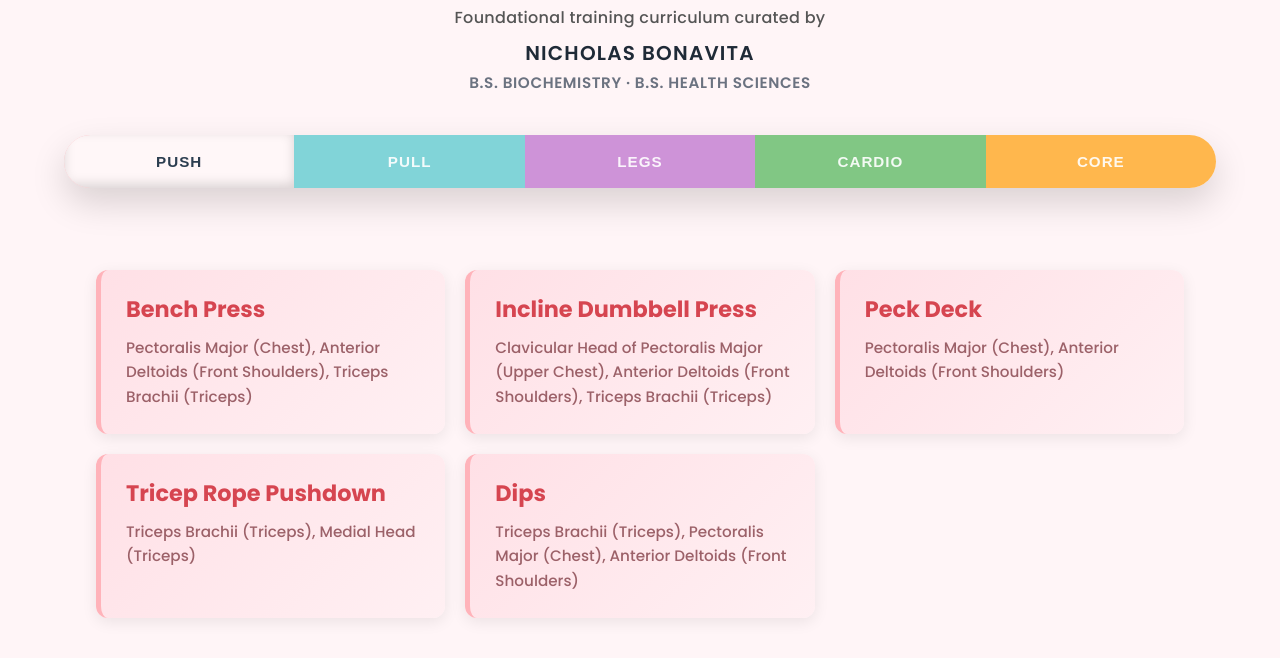
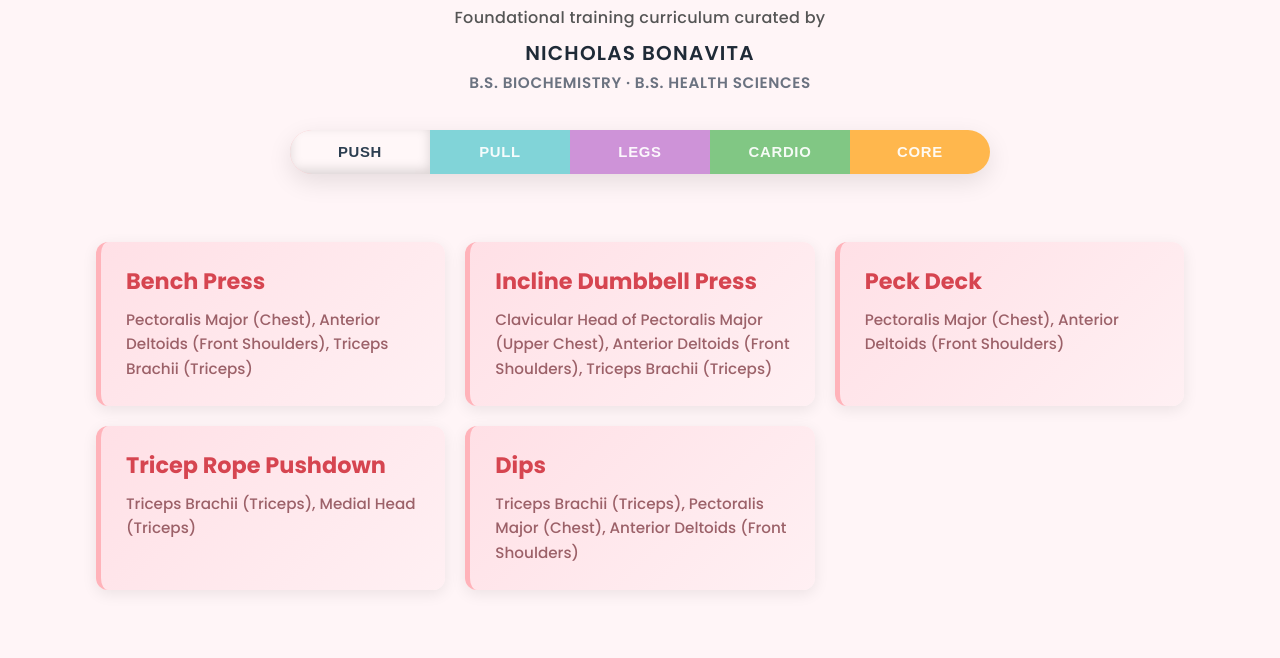
Before and after one commit to nickbonavita/workout-schedule, a plain HTML site: page index.html in a window 1280 px wide. Shown: the part 160-818 px from the top of the page. Drawn offline with nearby package versions, Linux system fonts and the light colour scheme.

Commit message:
UI: make tab bar smaller and more rounded

```diff
--- a/styles.css
+++ b/styles.css
@@ -102,9 +102,11 @@ h1 {
 .tabs {
     display: flex;
     width: 100%;
-    margin: 40px auto 50px;
+    margin: 28px auto 36px;
     padding: 0;
-    border-radius: 999px;
+    border-radius: 2.5em;
+    min-height: 44px;
+    max-width: 700px;
     overflow: hidden;
     background: linear-gradient(90deg,
         #FFB3BA 0%, #FFB3BA 20%,
@@ -112,23 +114,23 @@ h1 {
         #CE93D8 40%, #CE93D8 60%,
         #81C784 60%, #81C784 80%,
         #FFB74D 80%, #FFB74D 100%);
-    box-shadow: 0 15px 35px rgba(0, 0, 0, 0.15);
+    box-shadow: 0 8px 24px rgba(0, 0, 0, 0.10);
 }
 
 
 .tab-button {
     flex: 1;
-    padding: 18px 10px;
+    padding: 10px 6px;
     border: none;
     border-radius: 0;
-    font-size: 0.95em;
+    font-size: 0.93em;
     font-weight: 600;
     cursor: pointer;
-    transition: all 0.25s ease;
+    transition: all 0.22s cubic-bezier(.4,0,.2,1);
     background: transparent;
-    color: rgba(255, 255, 255, 0.9);
+    color: rgba(255, 255, 255, 0.92);
     text-transform: uppercase;
-    letter-spacing: 1px;
+    letter-spacing: 0.7px;
 }
 
 /* Neutral off-white backgrounds for each tab */
```
